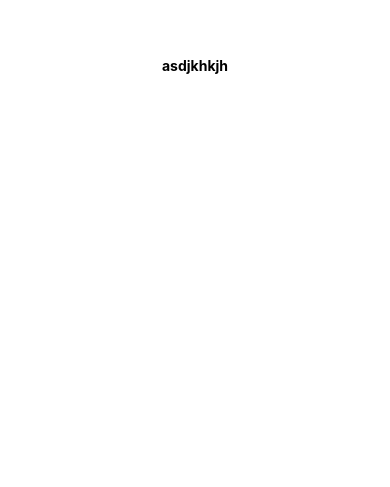
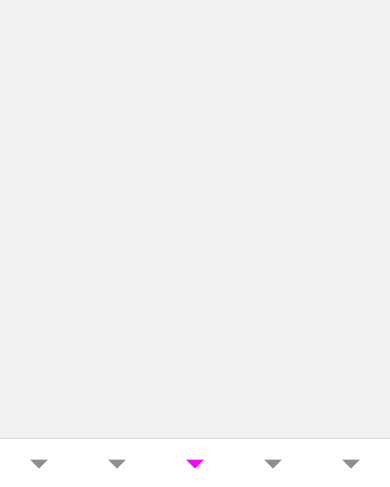
Before and after one commit to Skyppex/rollplayer, a React Native app: screen /Class in a window 390 px wide. Shown: the part 357-844 px from the top of the page. Built offline with nearby package versions, Linux system fonts and the light colour scheme.

Commit message:
add tabs
pretending to know what i'm doing...

```diff
--- a/App.tsx
+++ b/App.tsx
@@ -1,12 +1,34 @@
-import { StatusBar } from 'expo-status-bar';
-import { StyleSheet, Text, View } from 'react-native';
-import tw from 'twrnc';
+import { NavigationContainer } from '@react-navigation/native';
+import { createBottomTabNavigator } from '@react-navigation/bottom-tabs';
+import CharacterPage from './screens/play/character/character-page';
+import StatsPage from './screens/play/stats/stats-page';
+import ClassPage from './screens/play/class/class-page';
+import InventoryPage from './screens/play/inventory/inventory-page';
+import InfoPage from './screens/play/info/info-page';
+
+// import Ionicons from '@expo/vector-icons/Ionicons';
+
+const Tab = createBottomTabNavigator();
 
 export default function App() {
-  return (
-    <View style={tw`flex-1 justify-center items-center`}>
-      <Text style={tw`font-bold`}>asdjkhkjh</Text>
-      <StatusBar style="auto" />
-    </View>
-  );
+    return (
+        <NavigationContainer>
+            <Tab.Navigator screenOptions={{
+                tabBarShowLabel: false,
+                tabBarActiveTintColor: "magenta",
+                headerShown: false,
+            }}>
+                <Tab.Screen name='Character' component={CharacterPage}>
+                </Tab.Screen>
+                <Tab.Screen name='Stats' component={StatsPage}>
+                </Tab.Screen>
+                <Tab.Screen name='Class' component={ClassPage}>
+                </Tab.Screen>
+                <Tab.Screen name='Inventory' component={InventoryPage}>
+                </Tab.Screen>
+                <Tab.Screen name='Info' component={InfoPage}>
+                </Tab.Screen>
+            </Tab.Navigator>
+        </NavigationContainer>
+    );
 }
--- a/package.json
+++ b/package.json
@@ -10,6 +10,7 @@
   },
   "dependencies": {
     "@expo/metro-runtime": "~3.1.3",
+    "@react-native-assets/slider": "^7.2.1",
     "expo": "~50.0.14",
     "expo-status-bar": "~1.11.1",
     "react": "18.2.0",
--- /dev/null
+++ b/screens/play/character/character-page.tsx
@@ -0,0 +1,26 @@
+import { Slider } from "@react-native-assets/slider";
+import React, { useState } from "react";
+import { View, Text } from "react-native";
+import tw from 'twrnc';
+
+export default function CharacterPage() {
+    return <div style={tw`flex-1 justify-center items-center`}>
+        <Health></Health>
+    </div>
+}
+
+function Health() {
+    let [health, setHealth] = useState<number>();
+    let [maxHealth, setMaxHealth] = useState<number>(10);
+
+    return <View style={tw`flex-1 ml-4 mr-4 mt-2`}>
+        <Text style={tw`flex-1 font-semibold text-xl`}>Health</Text>
+        <Text style={tw`flex-1 items-center text-xs`}>HIT POINTS</Text>
+        <Slider style={tw`flex-1`}
+            value={health}
+            onValueChange={v => setHealth(v)}
+            step={1}
+            minimumValue={0}
+            maximumValue={maxHealth}></Slider>
+    </View>
+}
--- /dev/null
+++ b/screens/play/class/class-page.tsx
@@ -0,0 +1,6 @@
+import { View } from "react-native";
+import tw from 'twrnc';
+
+export default function ClassPage() {
+    return <View style={tw`flex-1 justify-center items-center`}></View>
+}
--- /dev/null
+++ b/screens/play/info/info-page.tsx
@@ -0,0 +1,6 @@
+import { View } from "react-native";
+import tw from 'twrnc';
+
+export default function InfoPage() {
+    return <View style={tw`flex-1 justify-center items-center`}></View>
+}
--- /dev/null
+++ b/screens/play/inventory/inventory-page.tsx
@@ -0,0 +1,6 @@
+import { View } from "react-native";
+import tw from 'twrnc';
+
+export default function InventoryPage() {
+    return <View style={tw`flex-1 justify-center items-center`}></View>
+}
--- /dev/null
+++ b/screens/play/stats/stats-page.tsx
@@ -0,0 +1,6 @@
+import { View } from "react-native";
+import tw from 'twrnc';
+
+export default function StatsPage() {
+    return <View style={tw`flex-1 justify-center items-center`}></View>
+}
```
Also changed, not shown: 1 other file (tests, documents, lock files or other folders).
